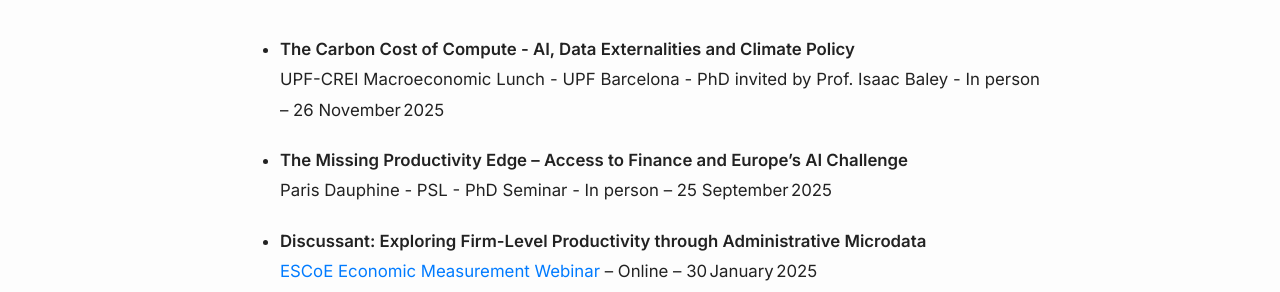
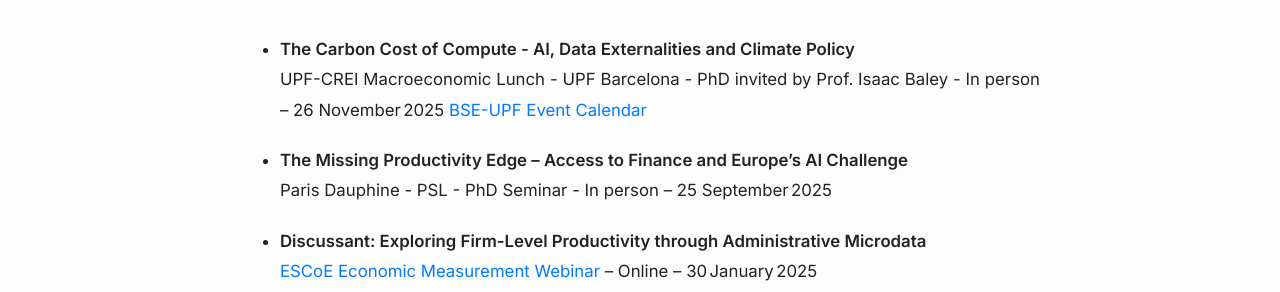
Before and after one commit to julia-m-schmidt/julia-m-schmidt.github.io, a Jekyll site: the page built from talks.md, in a window 1280 px wide. Shown: the part 678-970 px from the top of the page. Built offline with Jekyll 4.4.1, drawn with Linux system fonts in a browser that asks for light colours.

Commit message:
Update talks.md

```diff
--- a/talks.md
+++ b/talks.md
@@ -11,6 +11,7 @@
 
 - **The Carbon Cost of Compute - AI, Data Externalities and Climate Policy**
   UPF-CREI Macroeconomic Lunch - UPF Barcelona - PhD invited by Prof. Isaac Baley - In person – 26 November 2025
+  [BSE-UPF Event Calendar](https://crei.cat/seminars/macroeconomics-breakfast/)
 
 - **The Missing Productivity Edge – Access to Finance and Europe’s AI Challenge**
   Paris Dauphine - PSL - PhD Seminar - In person – 25 September 2025
```
